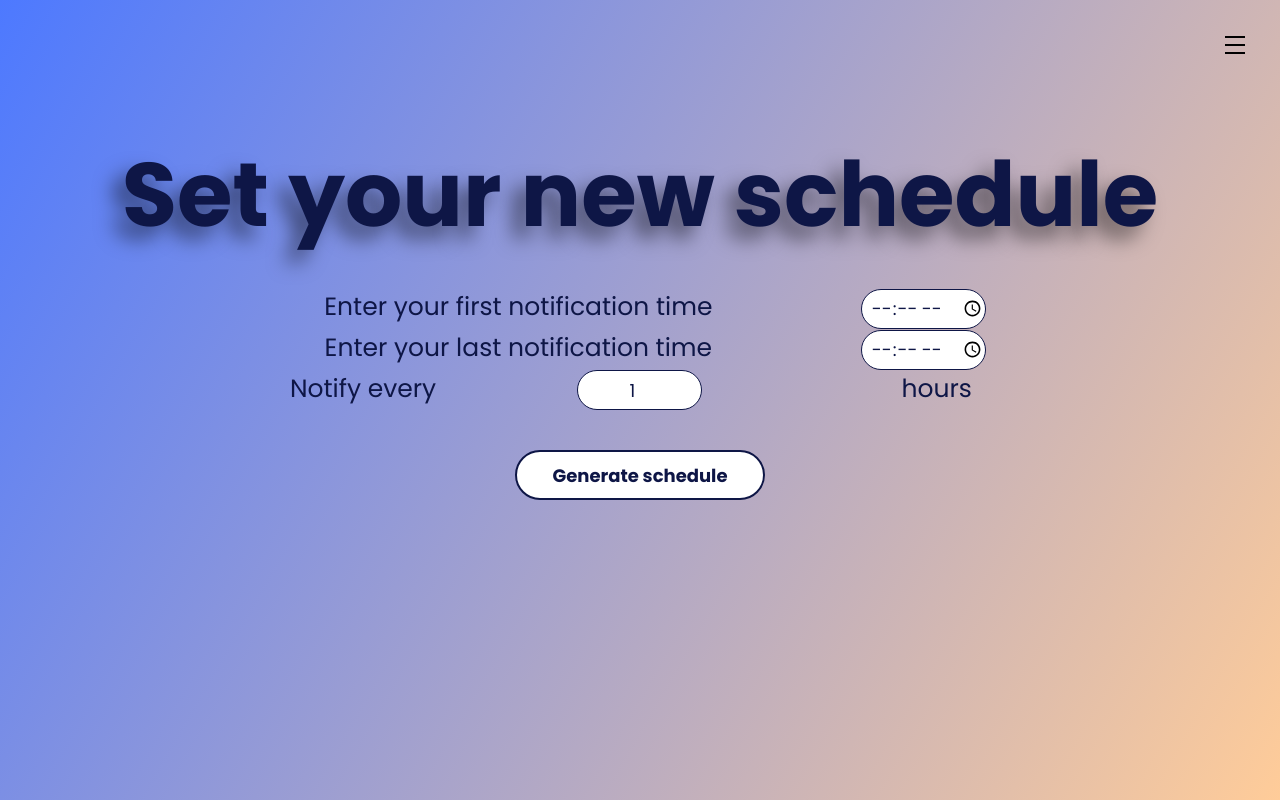
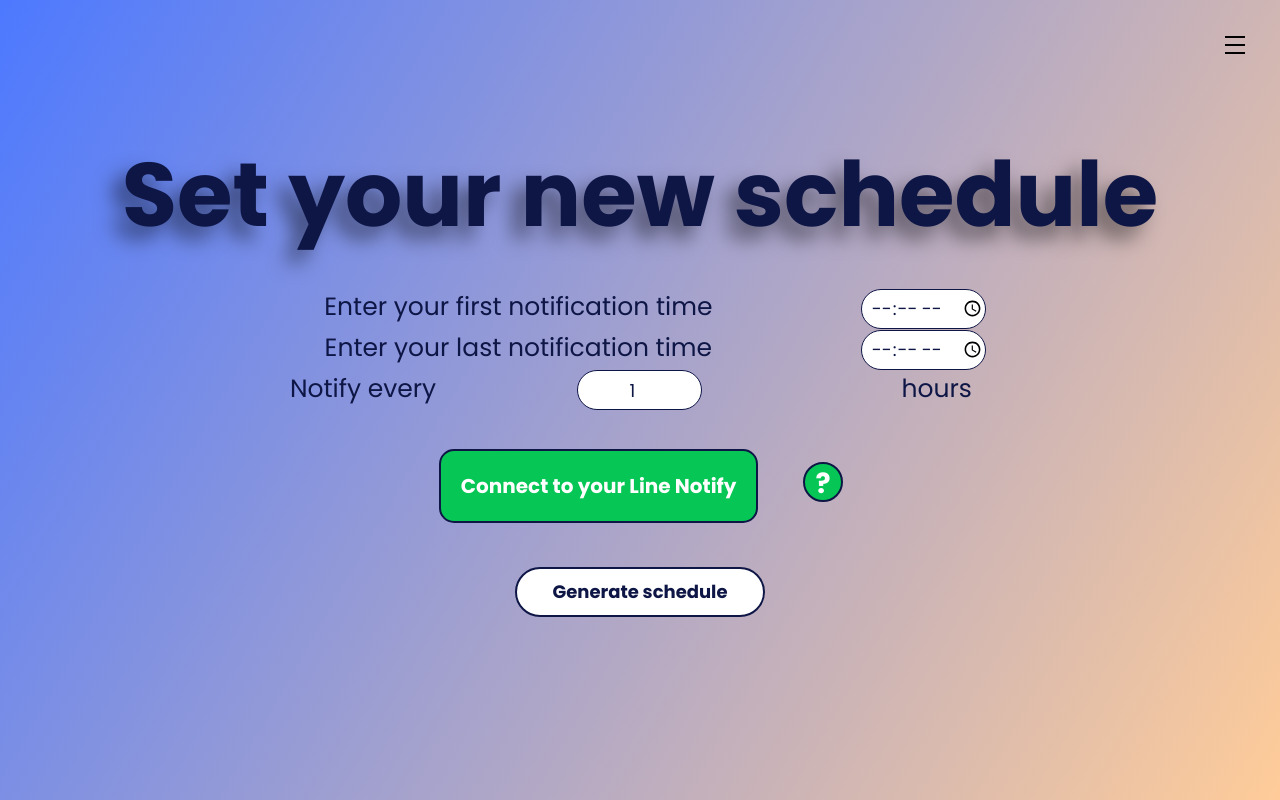
Before and after one commit to Aquaholic-ISP/Aquaholic, a Django app: page /aquaholic/3/set_up in a window 1280 px wide. Run offline with Django 4.2, Linux system fonts and the light colour scheme; a user stored in the database is signed in; data comes from the database, SQL or seed files in the repository; some libraries are stand-ins or nearby versions.

Commit message:
create connect to line notify button

```diff
--- a/aquaholic/cron.py
+++ b/aquaholic/cron.py
@@ -2,10 +2,10 @@
 
 from .models import Schedule
 from .notification import send_notification
-
+from django.utils.timezone import make_aware
 
 def update_notification():
-    all_to_send = Schedule.objects.filter(notification_time__lte=datetime.datetime.now(),
+    all_to_send = Schedule.objects.filter(notification_time__lte=make_aware(datetime.datetime.now()),
                                           notification_status=False)
     for one_to_send in all_to_send:
         send_notification(f"Don't forget to drink {one_to_send.expected_amount} ml of water", one_to_send.user_info.notify_token)
@@ -13,7 +13,7 @@
         one_to_send.save()
 
     last_to_send = Schedule.objects.filter(notification_status=True, is_last=True,
-                                           notification_time__lte=datetime.datetime.now())
+                                           notification_time__lte=make_aware(datetime.datetime.now()))
     for last_schedule in last_to_send:
         user_info = last_schedule.user_info
         user_schedule = Schedule.objects.filter(user_info=user_info)
--- a/aquaholic/static/aquaholic/style4.css
+++ b/aquaholic/static/aquaholic/style4.css
@@ -25,7 +25,6 @@
     border: 2px solid #0E1646;
     background: white;
     cursor: pointer;
-    /*position: relative;*/
     overflow: hidden;
 }
 
@@ -55,3 +54,32 @@
         width: 460px;
         background: transparent;
 }
+
+#help {
+  height: 40px;
+  width: 40px;
+  font-size: 28px;
+  line-height: 40px;
+  border-radius: 50%;
+  cursor: pointer;
+  margin-left: 3%;
+  color: #FFFFFF;
+  background-color: #06C755;
+  border: 2px solid #0E1646;
+}
+
+#line-connect {
+  background-color: #06C755;
+  border: none;
+  color: white;
+  padding: 20px;
+  text-align: center;
+  text-decoration: none;
+  display: inline-block;
+  font-size: 20px;
+  margin: 4px 2px;
+  margin-top: 3%;
+  border-radius: 15px;
+  border: 2px solid #0E1646;
+  font-weight: bold;
+}
--- a/aquaholic/templates/aquaholic/set_up.html
+++ b/aquaholic/templates/aquaholic/set_up.html
@@ -53,6 +53,11 @@
             <input style="margin-left: 114px; font-size: 18px;" type="number" name="notify_interval" min="1" value="1">
             <label style="font-size: 25px;">hours</label>
             <br>
+            <a id="line-connect"  href="{% url 'aquaholic:line-notify' %}">Connect to your Line Notify</a>
+            <button id="help" type="button" onclick="alert('You will be asked to login to your line account and asked which chat or group you would like to receive notifications from our app. For more information, please visit: ')">?</button>
+            <br>
+
+
             {% if message %}
                 <p style="color: #B80000; font-size: 18px; margin-bottom: 0; margin-top: 10px;">{{message}}</p>
             {% endif %}
--- a/aquaholic/urls.py
+++ b/aquaholic/urls.py
@@ -1,9 +1,14 @@
 from django.urls import path
 from django.views.generic import RedirectView
+from decouple import config
+from django.views.generic import TemplateView
 
 from . import views
 
 app_name = "aquaholic"
+
+line_notify_url = f"https://notify-bot.line.me/oauth/authorize?response_type=code&client_id={config('CLIENT_ID_NOTIFY')}" \
+                    f"&redirect_uri={config('REDIRECT_URI_NOTIFY')}&scope=notify&state=testing123 "
 
 urlpatterns = [
     path('noti/callback/', views.NotificationCallbackView.as_view(), name="callback"),
@@ -21,4 +26,5 @@
     path('aquaholic/profile', views.ProfileView.as_view(), name="profile"),
     path('aquaholic/cron', views.update_notification, name='cron'),
     path('aquaholic/alert', views.login_alert, name='alert'),
+    path('aquaholic/line-notify', views.LineNotifyVerificationView.as_view(), name="line-notify")
 ]
--- a/aquaholic/views.py
+++ b/aquaholic/views.py
@@ -221,13 +221,7 @@
             self.update_user_info(first_notify_time, last_notify_time, interval, user_info)
             self.delete_schedule(user_info)  # remove all old schedules if any
             self.create_schedule(user_info)  # create new schedule
-            if UserInfo.objects.get(user_id=request.user.id).notify_token is not None:
-                return HttpResponseRedirect(reverse('aquaholic:schedule', args=(request.user.id,)))
-            else:
-                # redirect to line notify website for generate token
-                url = f"https://notify-bot.line.me/oauth/authorize?response_type=code&client_id={config('CLIENT_ID_NOTIFY')}" \
-                      f"&redirect_uri={config('REDIRECT_URI_NOTIFY')}&scope=notify&state=testing123 "
-                return HttpResponseRedirect(url)
+            return HttpResponseRedirect(reverse('aquaholic:schedule', args=(request.user.id,)))
         except ValueError:
             message = "Please, enter time in both fields."
             return render(request, self.template_name,
@@ -277,6 +271,13 @@
                 one_schedule.delete()
 
 
+class LineNotifyVerificationView(LoginRequiredMixin, generic.DetailView):
+    def get(self, request, *args, **kwargs):
+        url = f"https://notify-bot.line.me/oauth/authorize?response_type=code&client_id={config('CLIENT_ID_NOTIFY')}" \
+              f"&redirect_uri={config('REDIRECT_URI_NOTIFY')}&scope=notify&state=testing123 "
+        return HttpResponseRedirect(url)
+
+
 class NotificationCallbackView(LoginRequiredMixin, generic.DetailView):
     """A class that handles the callback after user authorize notification."""
 
@@ -288,7 +289,7 @@
         user_info = UserInfo.objects.get(user_id=request.user.id)
         user_info.notify_token = token
         user_info.save()
-        return HttpResponseRedirect(reverse('aquaholic:schedule', args=(request.user.id,)))
+        return HttpResponseRedirect(reverse('aquaholic:set_up', args=(request.user.id,)))
 
 
 class ScheduleView(LoginRequiredMixin, generic.DetailView):
```
